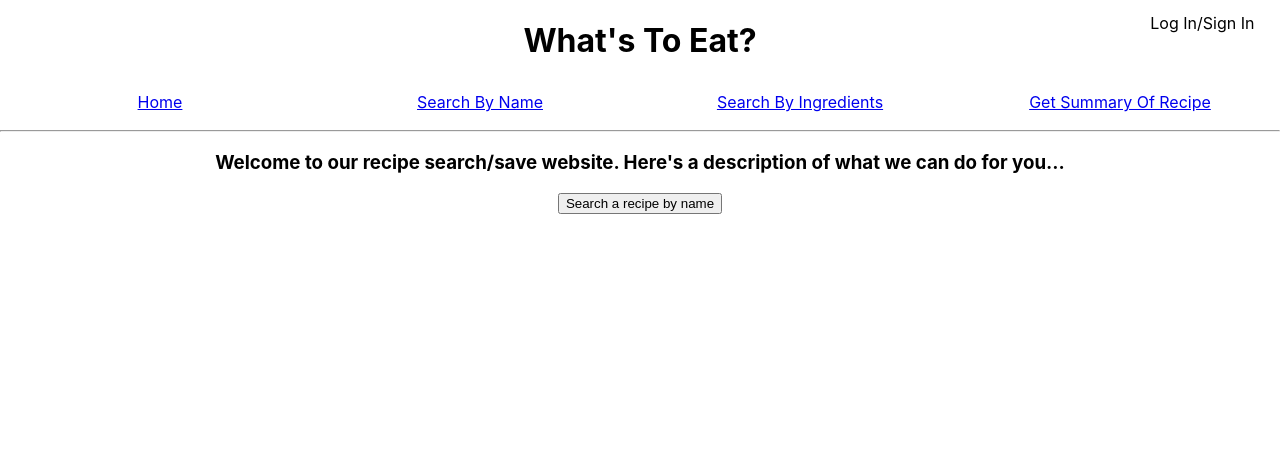
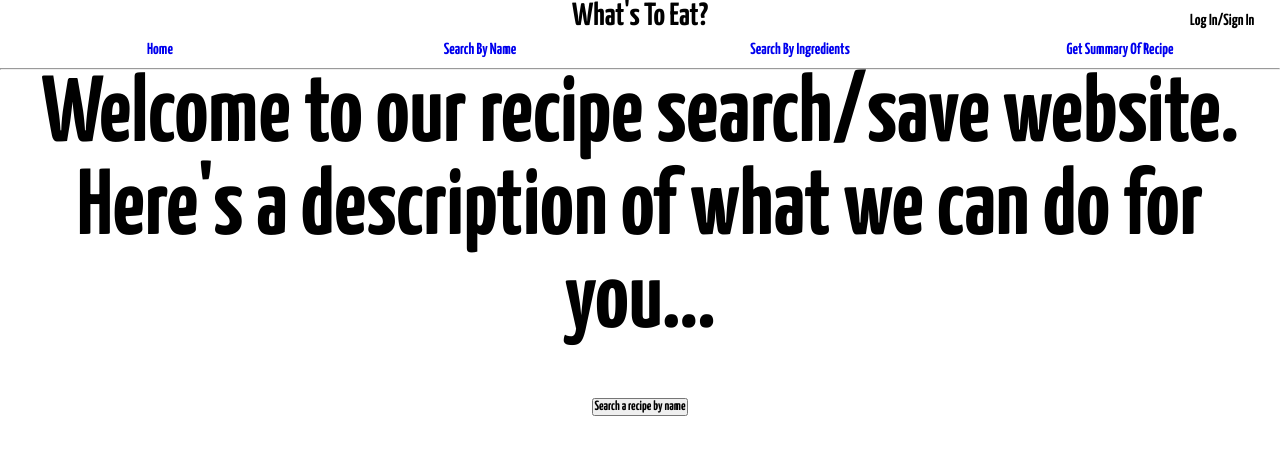
Before and after one commit to sjxliu/recipe-search-frontend, a React (Create React App) app: page / in a window 1280 px wide. Shown: the top 454 px of the page. Built offline with nearby package versions, Linux system fonts and the light colour scheme.

Commit message:
adding styling

```diff
--- a/src/components/Home.jsx
+++ b/src/components/Home.jsx
@@ -1,9 +1,10 @@
 import {Link} from 'react-router-dom'
+import "./styles/home.css"
 
 function Home(){
     return(
-        <div>
-            <h3>Welcome to our recipe search/save website. Here's a description of what we can do for you...</h3>
+    <div className='home-container'>
+            <h3 className='greeting'>Welcome to our recipe search/save website. Here's a description of what we can do for you...</h3>
             <div style={{display: 'flex', justifyContent: 'center'}}>
                 <Link to='/nameSearch'><button>Search a recipe by name</button></Link>
             </div>
--- /dev/null
+++ b/src/components/styles/home.css
@@ -0,0 +1,14 @@
+@import url("https://fonts.googleapis.com/css2?family=Yanone+Kaffeesatz:wght@700&display=swap");
+
+* {
+  font-family: "Yanone Kaffeesatz", sans-serif;
+  margin: 0;
+  padding: 0;
+  text-decoration: none;
+  list-style-type: none;
+  outline: none;
+}
+
+.home-container{
+    font-size: 5rem;
+}
```
Also changed, not shown: 1 other file (tests, documents, lock files or other folders).
